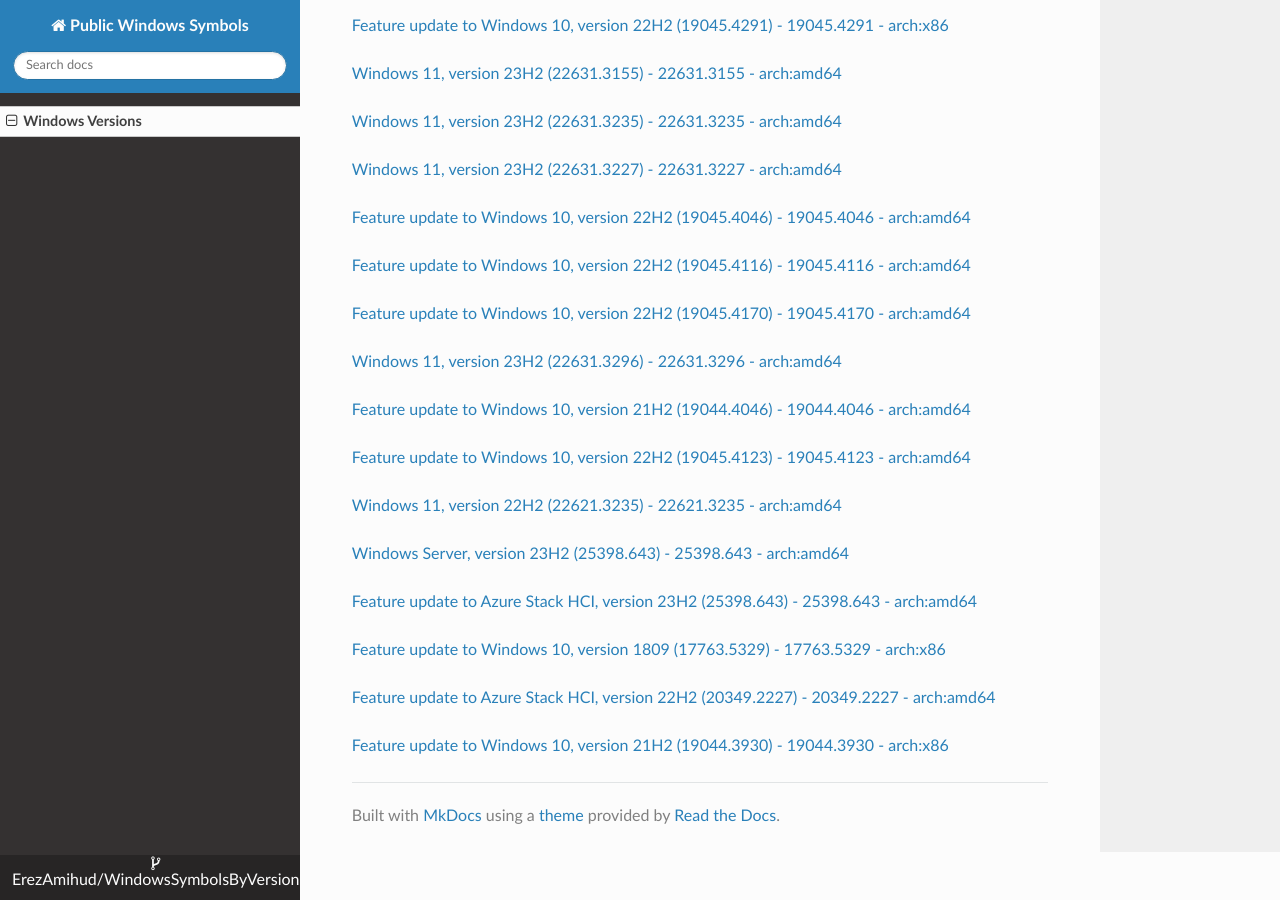
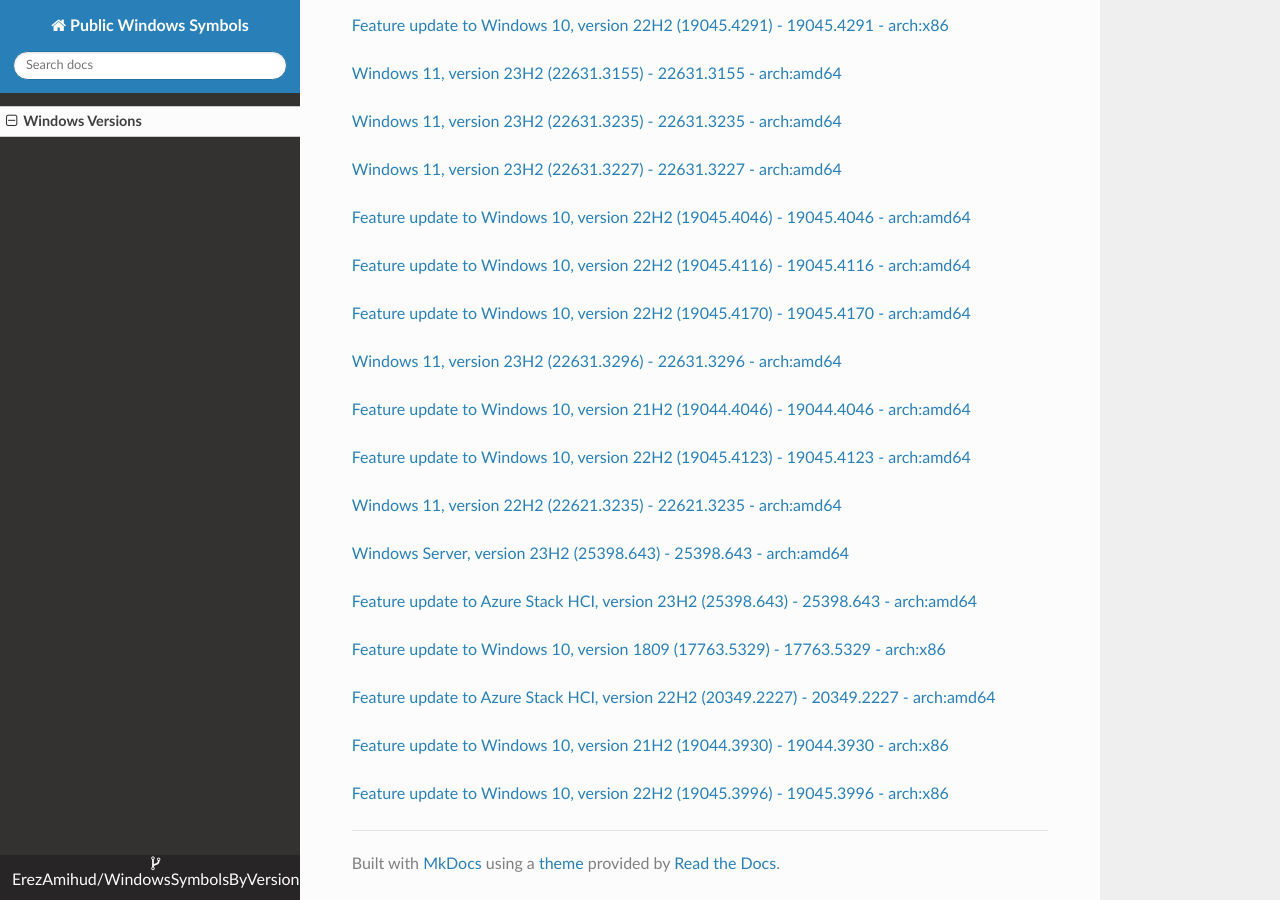
Before and after one commit to ErezAmihud/WindowsSymbolsByVersion, an MkDocs documentation site: the page built from docs/index.md, in a window 1280 px wide and 900 px high, scrolled down 18005 px. Built offline with MkDocs 1.6.1, drawn with Linux system fonts in a browser that asks for light colours; nearby versions of some CDN libraries.

Commit message:
Automated commit, add manifest for 7718c0b4-9ec3-4d2d-b0d3-8741c22d65ac

```diff
--- a/docs/index.md
+++ b/docs/index.md
@@ -988,3 +988,6 @@
 
 
 [Feature update to Windows 10, version 21H2 (19044.3930) - 19044.3930 - arch:x86](https://github.com/ErezAmihud/WindowsSymbolsByVersion/blob/main/manifests/cde96590-48a0-425a-beb3-c228d2cabb42.manifest)
+
+
+[Feature update to Windows 10, version 22H2 (19045.3996) - 19045.3996 - arch:x86](https://github.com/ErezAmihud/WindowsSymbolsByVersion/blob/main/manifests/7718c0b4-9ec3-4d2d-b0d3-8741c22d65ac.manifest)
```
Also changed, not shown: process_builds.json (+1 -1 lines), 1 other file.
